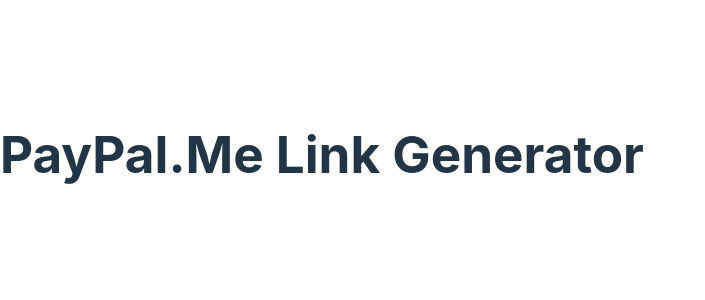
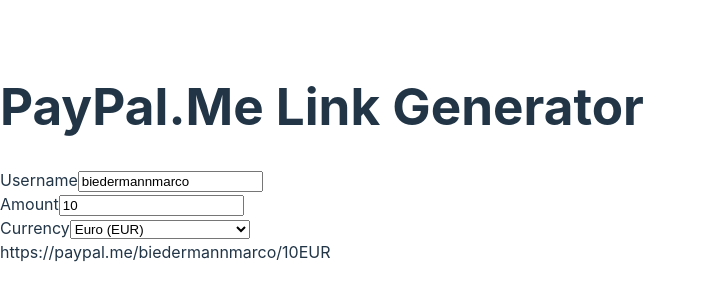
Before and after one commit to marcobiedermann/paypal.me-link-generator, a React (Vite) app: page / in a window 1280 px wide. Shown: the part 246-546 px from the top of the page, without its empty margins (0-705 px from the left). Built offline with nearby package versions, Linux system fonts and the light colour scheme.

Commit message:
feat: Form
Add form to enter data

```diff
--- a/package.json
+++ b/package.json
@@ -10,8 +10,11 @@
     "preview": "vite preview"
   },
   "dependencies": {
+    "@hookform/resolvers": "^3.10.0",
     "react": "^18.3.1",
-    "react-dom": "^18.3.1"
+    "react-dom": "^18.3.1",
+    "react-hook-form": "^7.54.2",
+    "zod": "^3.24.1"
   },
   "devDependencies": {
     "@eslint/js": "^9.17.0",
--- a/src/App.tsx
+++ b/src/App.tsx
@@ -1,7 +1,110 @@
+import { zodResolver } from "@hookform/resolvers/zod";
+import { useForm } from "react-hook-form";
+import { z } from "zod";
+
+/**
+ * @link https://developer.paypal.com/docs/reports/reference/paypal-supported-currencies/
+ */
+
+interface Currency {
+  name: string;
+  value: string;
+}
+
+const supportedCurrencies = [
+  { name: "Australian dollar", value: "AUD" },
+  { name: "Brazilian real", value: "BRL" },
+  { name: "Canadian dollar", value: "CAD" },
+  { name: "Chinese Renmenbi", value: "CNY" },
+  { name: "Czech koruna", value: "CZK" },
+  { name: "Danish krone", value: "DKK" },
+  { name: "Euro", value: "EUR" },
+  { name: "Hong Kong dollar", value: "HKD" },
+  { name: "Hungarian forint", value: "HUF" },
+  { name: "Israeli new shekel", value: "ILS" },
+  { name: "Japanese yen", value: "JPY" },
+  { name: "Malaysian ringgit", value: "MYR" },
+  { name: "Mexican peso", value: "MXN" },
+  { name: "New Taiwan dollar", value: "TWD" },
+  { name: "New Zealand dollar", value: "NZD" },
+  { name: "Norwegian krone", value: "NOK" },
+  { name: "Philippine peso", value: "PHP" },
+  { name: "Polish złoty", value: "PLN" },
+  { name: "Pound sterling", value: "GBP" },
+  { name: "Singapore dollar", value: "SGD" },
+  { name: "Swedish krona", value: "SEK" },
+  { name: "Swiss franc", value: "CHF" },
+  { name: "Thai baht", value: "THB" },
+  { name: "United States dollar", value: "USD" },
+] as const satisfies Currency[];
+
+const formDataSchema = z.object({
+  username: z.string(),
+  price: z.object({
+    amount: z.number().positive(),
+    currency: z.string(),
+  }),
+});
+
+type FormData = z.infer<typeof formDataSchema>;
+
 function App() {
+  const { register, handleSubmit, watch } = useForm<FormData>({
+    resolver: zodResolver(formDataSchema),
+    defaultValues: {
+      username: "biedermannmarco",
+      price: {
+        amount: 10,
+        currency: "EUR",
+      },
+    },
+  });
+
+  const {
+    username,
+    price: { amount, currency },
+  } = watch();
+  const link = `https://paypal.me/${username}/${amount}${currency}`;
+
+  function onSubmit(data: FormData) {
+    console.log(data);
+  }
+
   return (
     <div>
       <h1>PayPal.Me Link Generator</h1>
+
+      <form onSubmit={handleSubmit(onSubmit)}>
+        <div>
+          <label htmlFor="username">Username</label>
+          <input type="text" {...register("username")} />
+        </div>
+        <div>
+          <label htmlFor="amount">Amount</label>
+          <input
+            type="number"
+            min="0"
+            step="0.01"
+            {...register("price.amount", {
+              min: 0,
+              valueAsNumber: true,
+            })}
+          />
+        </div>
+        <div>
+          <label htmlFor="currency">Currency</label>
+          <select {...register("price.currency")}>
+            <option></option>
+            {supportedCurrencies.map((currency) => (
+              <option key={currency.value} value={currency.value}>
+                {currency.name} ({currency.value})
+              </option>
+            ))}
+          </select>
+        </div>
+      </form>
+
+      <output>{link}</output>
     </div>
   );
 }
```
Also changed, not shown: 1 other file (tests, documents, lock files or other folders).
